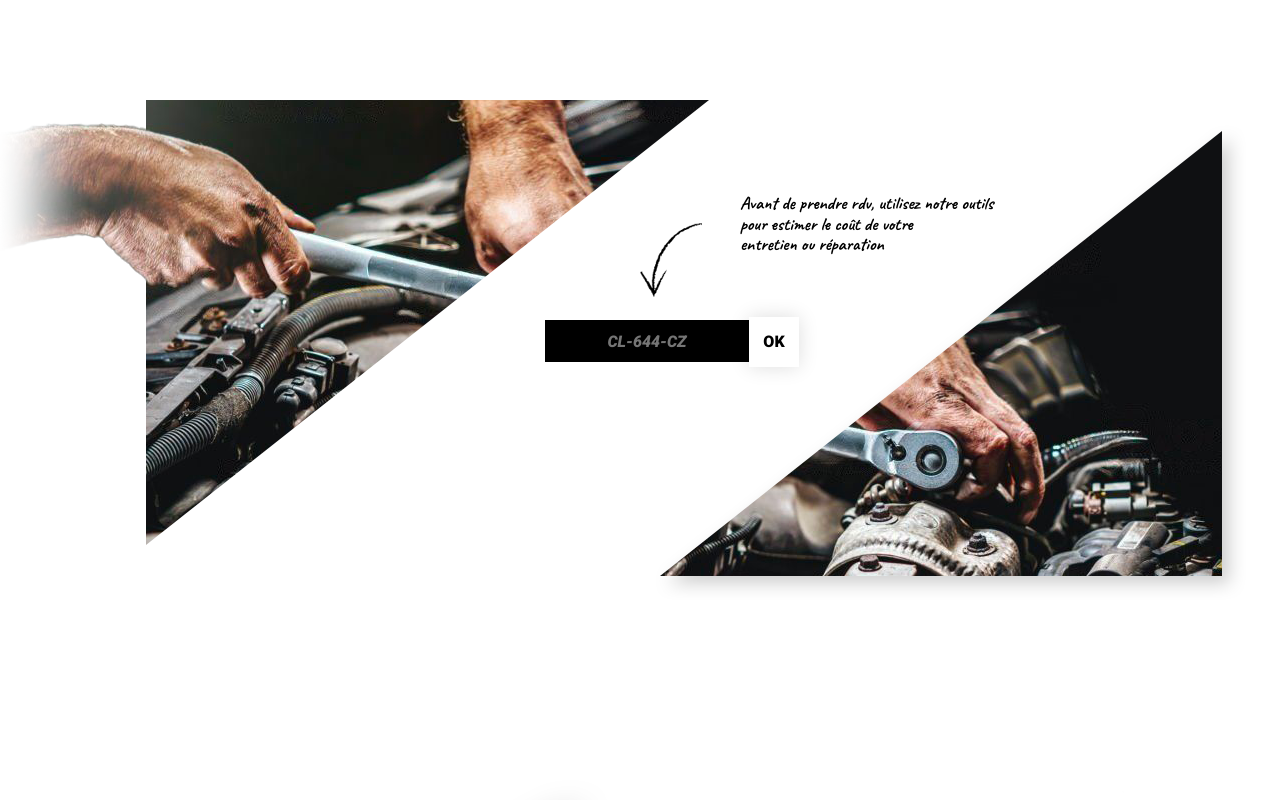
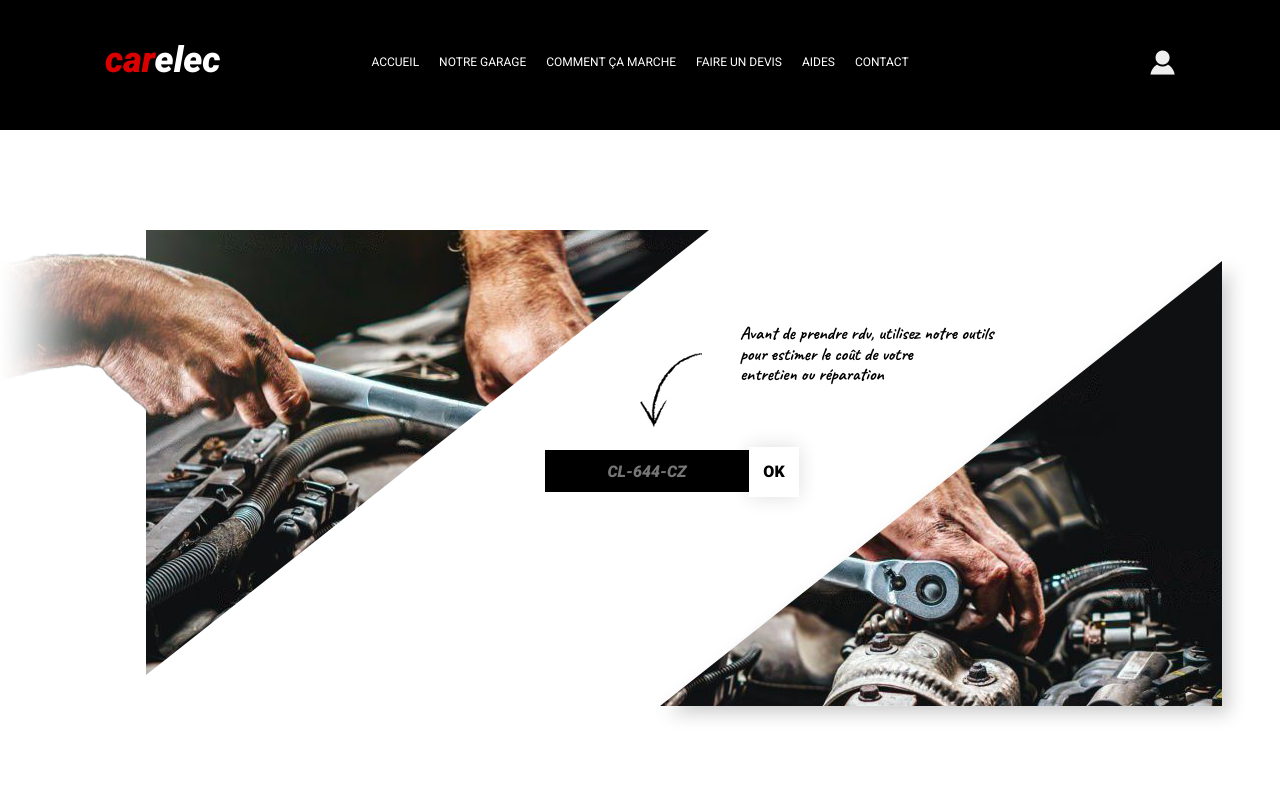
Before and after one commit to bobylatruffe/carelec, a React (Create React App) app in the folder app/: page / in a window 1280 px wide. Shown: the top 800 px of the page. Built offline with nearby package versions, Linux system fonts and the light colour scheme.

Commit message:
Création du menu + ReactRouter :   - les liens des différentes pages ne sont pas créer, il faut les faires au fur et mesure que les autres composants sont créer et intégré ; - création d'un composant Accueil qui affiche ... l'accueil ^^

```diff
--- a/app/package.json
+++ b/app/package.json
@@ -8,6 +8,7 @@
     "@testing-library/user-event": "^13.5.0",
     "react": "^18.2.0",
     "react-dom": "^18.2.0",
+    "react-router-dom": "^6.3.0",
     "react-scripts": "5.0.1",
     "web-vitals": "^2.1.4"
   },
--- a/app/src/App.js
+++ b/app/src/App.js
@@ -1,45 +1,22 @@
-import Introduction from "./Component/Introduction/Introduction";
-import AccrocheN from "./Component/Accoches/AccrocheN";
-import Confiance from "./Component/Confiance/Confiance";
+import { Fragment } from "react";
 
-import accrocheCanape from "./img/accroche-canape.png";
-import accrocheCanapeBg from "./img/bg-accroche-canape.png";
-import accrocheSuivi from "./img/accroche-suvi.png";
-import accrocheSuiviBg from "./img/bg-accroche-suivi.png";
-import accrocheDevis from "./img/accroche-devis.png";
-import arrowRight from "./img/arrow-right.png";
-import arrowLeft from "./img/arrow-left.png";
+import { Routes, Route } from 'react-router-dom';
+
+import Menu from "./Component/Menu/menu"
+import Accueil from "./Component/Accueil/Accueil";
+import GetImmat from "./Component/GetImmat/GetImmat";
 
 function App() {
   return (
-    <div>
-      <Introduction />
-      <AccrocheN
-        class="accrocheN-right"
-        img={accrocheCanape}
-        titre={["Entretenir ou faire réparer sa voiture, ", <span className="red">depuis son canapé !</span>]}
-        contenu="Plus besoin de se déplacer, que vous soyez chez vous ou au bureau, on récupère votre voiture, et on vous laisse une de nos merveilleuse voiture de courtoisie..."
-        bg={accrocheCanapeBg}
-        arrow={arrowRight}
-      />
-      <AccrocheN
-        class="accrocheN-left"
-        img={accrocheSuivi}
-        titre={["Plus aucune surprise", <span className="red"><br />suivez en directe  ce qu’il se passe !</span>]}
-        contenu="Suivez à tout moment l’avancement de ce qu’il se passe sur votre véhicule, en jettant un coup d’oeil sur ce que le mécanicien est entrain de réaliser sur votre voiture depuis sa caméra... un peu comme si vous etiez avec lui."
-        bg={accrocheSuiviBg}
-        arrow={arrowLeft}
-      />
-      <AccrocheN
-        class="accrocheN-right"
-        img={accrocheDevis}
-        titre={["Voyez par vous-même qu’un devis, ", <span className="red">peut-être tellement clair ...</span>]}
-        contenu="Avant tout engagement, vous pourrez éditer un devis afin de contrôler que nous allons effectivement réaliser ce que vous souhaitez ... et pas une chose en plus !"
-        bg={null}
-      />
-
-      <Confiance />
-    </div>
+    <Fragment>
+      <Menu />
+      <Routes>
+        <Route path='/' element={<Accueil />} />
+        <Route path="/test" element={
+          <GetImmat />
+        } />
+      </Routes>
+    </Fragment>
   );
 }
 
--- /dev/null
+++ b/app/src/Component/Accueil/Accueil.jsx
@@ -0,0 +1,51 @@
+import React, { Fragment } from 'react';
+
+import Introduction from "../../Component/Introduction/Introduction";
+import AccrocheN from "../../Component/Accoches/AccrocheN";
+import Confiance from "../../Component/Confiance/Confiance";
+import GetImmat from "../../Component/GetImmat/GetImmat";
+
+import accrocheCanape from "../../img/accroche-canape.png";
+import accrocheCanapeBg from "../../img/bg-accroche-canape.png";
+import accrocheSuivi from "../../img/accroche-suvi.png";
+import accrocheSuiviBg from "../../img/bg-accroche-suivi.png";
+import accrocheDevis from "../../img/accroche-devis.png";
+import arrowRight from "../../img/arrow-right.png";
+import arrowLeft from "../../img/arrow-left.png";
+
+class Accueil extends React.Component {
+  render() {
+    return (
+      <Fragment>
+        <Introduction />
+        <AccrocheN
+          class="accrocheN-right"
+          img={accrocheCanape}
+          titre={["Entretenir ou faire réparer sa voiture, ", <span className="red">depuis son canapé !</span>]}
+          contenu="Plus besoin de se déplacer, que vous soyez chez vous ou au bureau, on récupère votre voiture, et on vous laisse une de nos merveilleuse voiture de courtoisie..."
+          bg={accrocheCanapeBg}
+          arrow={arrowRight}
+        />
+        <AccrocheN
+          class="accrocheN-left"
+          img={accrocheSuivi}
+          titre={["Plus aucune surprise", <span className="red"><br />suivez en directe  ce qu’il se passe !</span>]}
+          contenu="Suivez à tout moment l’avancement de ce qu’il se passe sur votre véhicule, en jettant un coup d’oeil sur ce que le mécanicien est entrain de réaliser sur votre voiture depuis sa caméra... un peu comme si vous etiez avec lui."
+          bg={accrocheSuiviBg}
+          arrow={arrowLeft}
+        />
+        <AccrocheN
+          class="accrocheN-right"
+          img={accrocheDevis}
+          titre={["Voyez par vous-même qu’un devis, ", <span className="red">peut-être tellement clair ...</span>]}
+          contenu="Avant tout engagement, vous pourrez éditer un devis afin de contrôler que nous allons effectivement réaliser ce que vous souhaitez ... et pas une chose en plus !"
+          bg={null}
+        />
+
+        <Confiance />
+      </Fragment >
+    )
+  }
+}
+
+export default Accueil;
--- a/app/src/Component/Confiance/Confiance.jsx
+++ b/app/src/Component/Confiance/Confiance.jsx
@@ -31,7 +31,7 @@ class Confiance extends React.Component {
     let max = this.state.max;
     let current = this.state.current;
 
-    if(current == 0) {
+    if(current === 0) {
       this.setState({current: max-1});
     } else {
       this.setState({current: --current});
@@ -42,7 +42,7 @@ class Confiance extends React.Component {
     let max = this.state.max;
     let current = this.state.current;
 
-    if(current == max-1) {
+    if(current === max-1) {
       this.setState({current: 0});
     } else {
       this.setState({current: ++current});
--- /dev/null
+++ b/app/src/Component/Menu/Menu.css
@@ -0,0 +1,64 @@
+.menu {
+  position: relative;
+  height: 130px;
+  background-color: black;
+  line-height: 90px;
+  text-align: center;
+}
+
+.menu .menu-container {
+  position: relative;
+  width: 1070px;
+  margin: auto;
+}
+
+.menu .logo {
+  position: absolute;
+  left: 0px;
+  top: 15px;
+  font-weight: 900;
+  font-size: 36px;
+  font-style: italic;
+  text-transform: none;
+}
+
+.menu .compte {
+  position: absolute;
+  right: 0px;
+  top: 50px;
+  width: 25px;
+  height: 25px;
+
+  background-repeat: no-repeat;
+
+  background-image: url("../../img/compte.png");
+}
+
+.menu ul {
+  padding: 0px;
+  display: inline-block;
+}
+
+.menu ul li {
+  display: inline-block;
+  list-style-type: none;
+  margin-left: 10px;
+  margin-right: 10px;
+
+  /* border: solid 1px blue; */
+}
+
+.menu ul li a {
+  text-decoration: none;
+
+  font-weight: 400;
+  font-size: 12px;
+  text-transform: uppercase;
+  color: white;
+
+  /* border: 1px solid green; */
+}
+
+.menu ul li a:hover {
+  font-weight: 900;
+}
--- /dev/null
+++ b/app/src/Component/Menu/menu.jsx
@@ -0,0 +1,27 @@
+import React from 'react';
+import { Link } from 'react-router-dom';
+
+import "./Menu.css"
+
+class Menu extends React.Component {
+  render() {
+    return (
+        <nav className='menu'>
+          <div className='menu-container'>
+            <ul>
+              <li><a href='/' className='logo'><span className='red'>car</span>elec</a></li>
+              <li><a href='/'>Accueil</a></li>
+              <li><a href='/test'>Notre garage</a></li>
+              <li><a href='#'>Comment ça marche</a></li>
+              <li><a href='#'>Faire un devis</a></li>
+              <li><a href='#'>Aides</a></li>
+              <li><a href='#'>Contact</a></li>
+              <li><a href='#' className='compte'></a></li>
+            </ul>
+          </div>
+        </nav>
+    )
+  }
+}
+
+export default Menu;
--- a/app/src/index.js
+++ b/app/src/index.js
@@ -1,5 +1,6 @@
 import React from 'react';
 import ReactDOM from 'react-dom/client';
+import {BrowserRouter} from 'react-router-dom';
 import App from './App';
 import reportWebVitals from './reportWebVitals';
 import "./styles/normalize.css";
@@ -7,9 +8,9 @@ import "./styles/general.css"
 
 const root = ReactDOM.createRoot(document.getElementById('root'));
 root.render(
-  <React.StrictMode>
+  <BrowserRouter>
     <App />
-  </React.StrictMode>
+  </BrowserRouter>
 );
 
 // If you want to start measuring performance in your app, pass a function
```
Also changed, not shown: app/src/img/compte.png (added), 1 other file (tests, documents, lock files or other folders).
